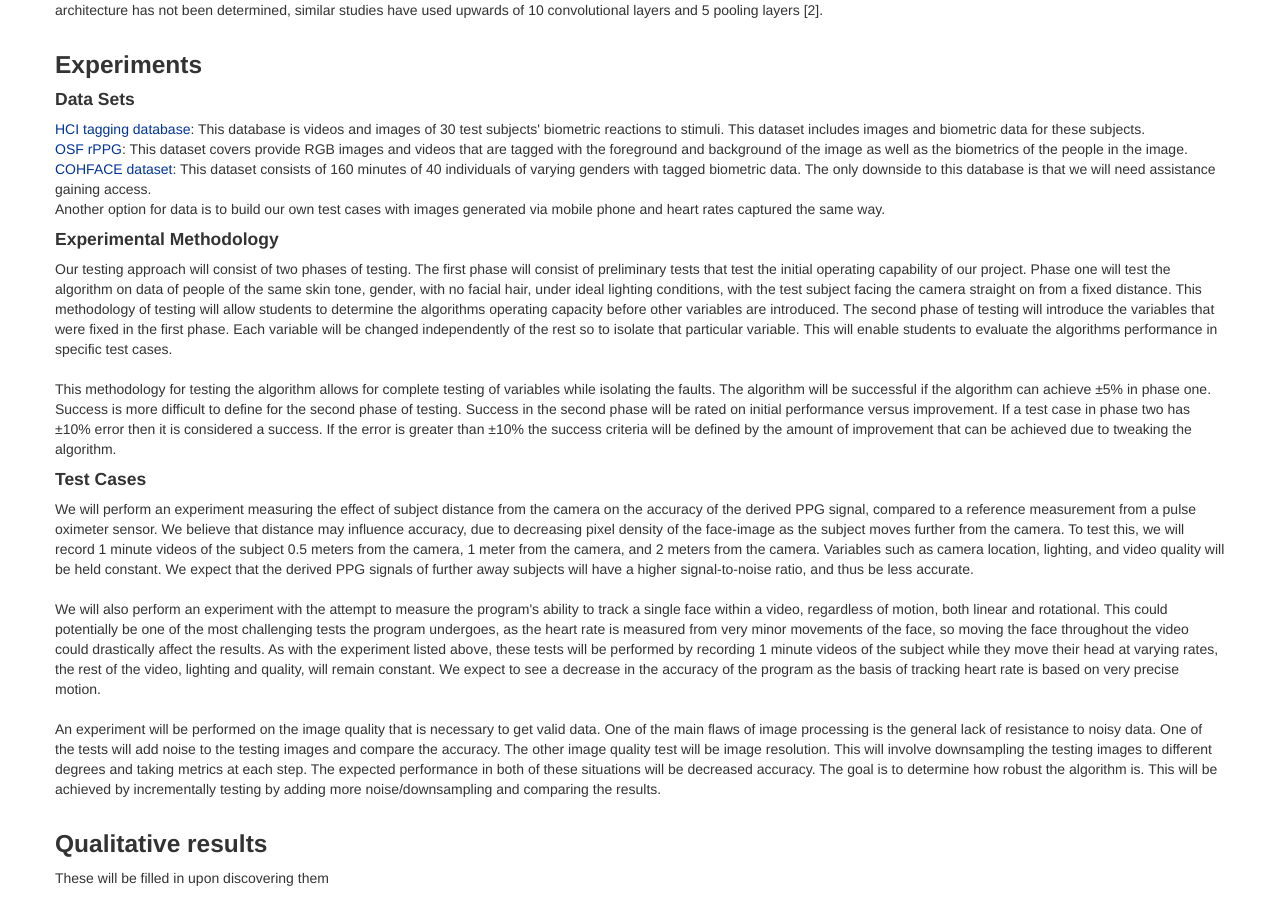
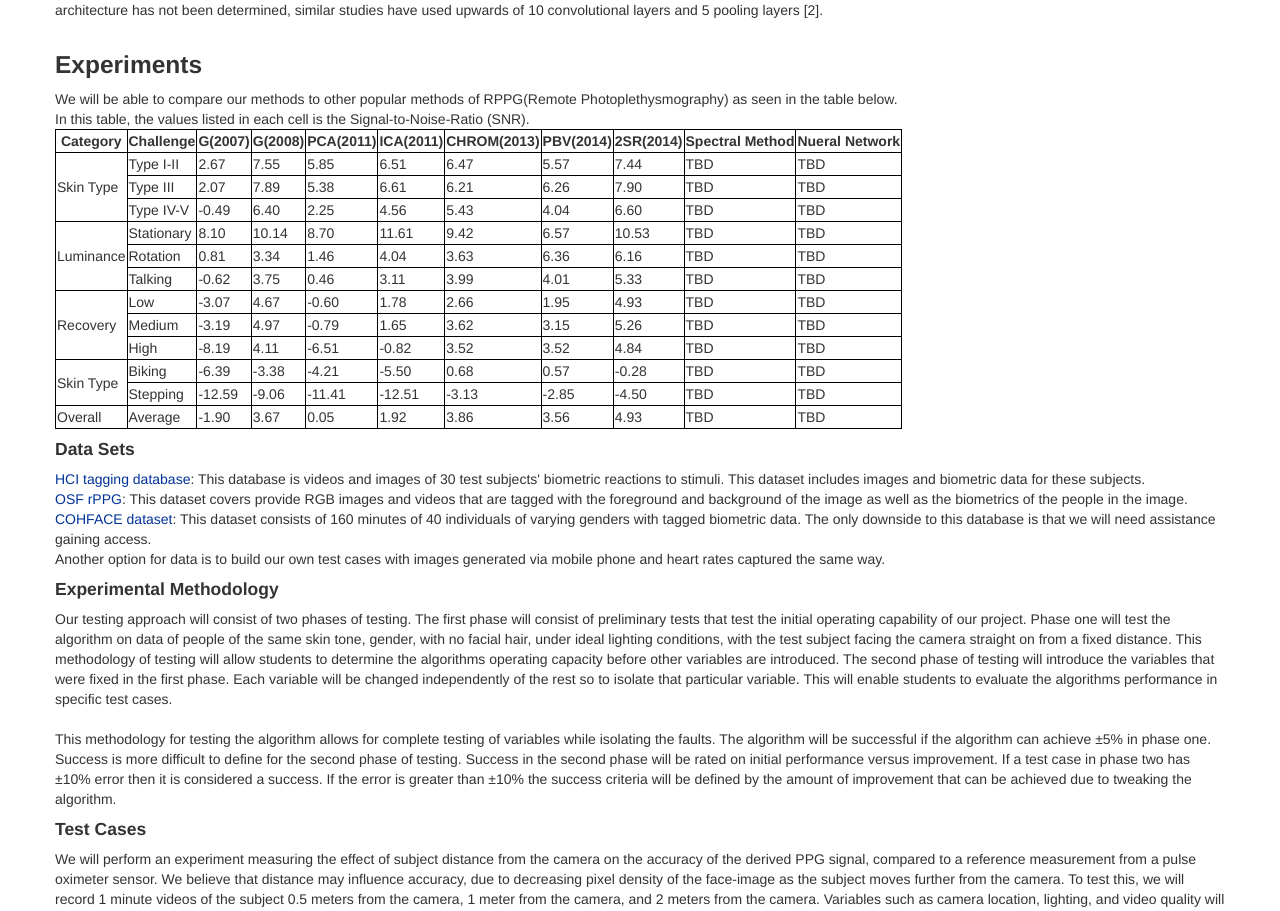
Before and after one commit to mullisd1/CV_Heartrate, a plain HTML site: page Hass_Mullinix_Pope/project_webpage/index.html in a window 1280 px wide. Shown: the part 1224-2135 px from the top of the page. Drawn offline with Linux system fonts and the light colour scheme.

Commit message:
Add files via upload

```diff
--- a/Hass_Mullinix_Pope/project_webpage/index.html
+++ b/Hass_Mullinix_Pope/project_webpage/index.html
@@ -19,6 +19,9 @@ color: #3366CC;
 }
 .data {
 color: #FF9900;
+}
+table, th, td {
+  border: 1px solid black;
 }
 </style>
 
@@ -70,10 +73,177 @@ The spectral method we will implement is inspired by Poe et al. [1] and consists
 
 The second approach we will take is to implement a convolutional neural network to estimate a PPG signal. The model will use the difference between two frames of face-images as input, and attempt to estimate the PPG signal at that instance. The face image will be generated through segmentation using Haar Cascades, just as in our first approach. While the precise architecture has not been determined, similar studies have used upwards of 10 convolutional layers and 5 pooling layers [2].
 
-
+<!--Source of this table http://www.es.ele.tue.nl/~sander/publications/tbme16-algorithmic-rppg.pdf-->
 <br><br>
 <!-- Results -->
 <h3>Experiments</h3>
+    We will be able to compare our methods to other popular methods of RPPG(Remote Photoplethysmography) as seen in the table below.<br>
+    In this table, the values listed in each cell is the Signal-to-Noise-Ratio (SNR).<br>
+    <table>
+        <tr>
+            <th>Category</th>
+            <th>Challenge</th>
+            <th>G(2007)</th>
+            <th>G(2008)</th>
+            <th>PCA(2011)</th>
+            <th>ICA(2011)</th>
+            <th>CHROM(2013)</th>
+            <th>PBV(2014)</th>
+            <th>2SR(2014)</th>
+            <th>Spectral Method</th>
+            <th>Nueral Network</th>
+        </tr>
+        <tr>
+            <td rowspan="3">Skin Type</td>
+            <td>Type I-II</td>
+            <td>2.67</td>
+            <td>7.55</td>
+            <td>5.85</td>
+            <td>6.51</td>
+            <td>6.47</td>
+            <td>5.57</td>
+            <td>7.44</td>
+            <td>TBD</td>
+            <td>TBD</td>
+        </tr>
+        <tr>
+
+            <td>Type III</td>
+            <td>2.07</td>
+            <td>7.89</td>
+            <td>5.38</td>
+            <td>6.61</td>
+            <td>6.21</td>
+            <td>6.26</td>
+            <td>7.90</td>
+            <td>TBD</td>
+            <td>TBD</td>
+        </tr>
+        <tr>
+            <td>Type IV-V</td>
+            <td>-0.49</td>
+            <td>6.40</td>
+            <td>2.25</td>
+            <td>4.56</td>
+            <td>5.43</td>
+            <td>4.04</td>
+            <td>6.60</td>
+            <td>TBD</td>
+            <td>TBD</td>
+        </tr>
+        <tr>
+            <td rowspan="3">Luminance</td>
+            <td>Stationary</td>
+            <td>8.10</td>
+            <td>10.14</td>
+            <td>8.70</td>
+            <td>11.61</td>
+            <td>9.42</td>
+            <td>6.57</td>
+            <td>10.53</td>
+            <td>TBD</td>
+            <td>TBD</td>
+        </tr>
+        <tr>
+            <td>Rotation</td>
+            <td>0.81</td>
+            <td>3.34</td>
+            <td>1.46</td>
+            <td>4.04</td>
+            <td>3.63</td>
+            <td>6.36</td>
+            <td>6.16</td>
+            <td>TBD</td>
+            <td>TBD</td>
+        </tr>
+        <tr>
+            <td>Talking</td>
+            <td>-0.62</td>
+            <td>3.75</td>
+            <td>0.46</td>
+            <td>3.11</td>
+            <td>3.99</td>
+            <td>4.01</td>
+            <td>5.33</td>
+            <td>TBD</td>
+            <td>TBD</td>
+        </tr>
+        <tr>
+            <td rowspan="3">Recovery</td>
+            <td>Low</td>
+            <td>-3.07</td>
+            <td>4.67</td>
+            <td>-0.60</td>
+            <td>1.78</td>
+            <td>2.66</td>
+            <td>1.95</td>
+            <td>4.93</td>
+            <td>TBD</td>
+            <td>TBD</td>
+        </tr>
+        <tr>
+            <td>Medium</td>
+            <td>-3.19</td>
+            <td>4.97</td>
+            <td>-0.79</td>
+            <td>1.65</td>
+            <td>3.62</td>
+            <td>3.15</td>
+            <td>5.26</td>
+            <td>TBD</td>
+            <td>TBD</td>
+        </tr>
+        <tr>
+            <td>High</td>
+            <td>-8.19</td>
+            <td>4.11</td>
+            <td>-6.51</td>
+            <td>-0.82</td>
+            <td>3.52</td>
+            <td>3.52</td>
+            <td>4.84</td>
+            <td>TBD</td>
+            <td>TBD</td>
+        </tr>
+        <tr>
+            <td rowspan="2">Skin Type</td>
+            <td>Biking</td>
+            <td>-6.39</td>
+            <td>-3.38</td>
+            <td>-4.21</td>
+            <td>-5.50</td>
+            <td>0.68</td>
+            <td>0.57</td>
+            <td>-0.28</td>
+            <td>TBD</td>
+            <td>TBD</td>
+        </tr>
+        <tr>
+            <td>Stepping</td>
+            <td>-12.59</td>
+            <td>-9.06</td>
+            <td>-11.41</td>
+            <td>-12.51</td>
+            <td>-3.13</td>
+            <td>-2.85</td>
+            <td>-4.50</td>
+            <td>TBD</td>
+            <td>TBD</td>
+        </tr>
+        <tr>
+            <td>Overall</td>
+            <td>Average</td>
+            <td>-1.90</td>
+            <td>3.67</td>
+            <td>0.05</td>
+            <td>1.92</td>
+            <td>3.86</td>
+            <td>3.56</td>
+            <td>4.93</td>
+            <td>TBD</td>
+            <td>TBD</td>
+        </tr>
+    </table>
 <h4>Data Sets</h4>
 <a href="https://mahnob-db.eu/hci-tagging/">HCI tagging database</a>: This database is videos and images of 30 test subjects' biometric reactions to stimuli. This dataset includes images and biometric data for these subjects.<br>
 <a href="https://osf.io/fdrbh/wiki/home/">OSF rPPG</a>: This dataset covers provide RGB images and videos that are tagged with the foreground and background of the image as well as the biometrics of the people in the image.<br>
```
